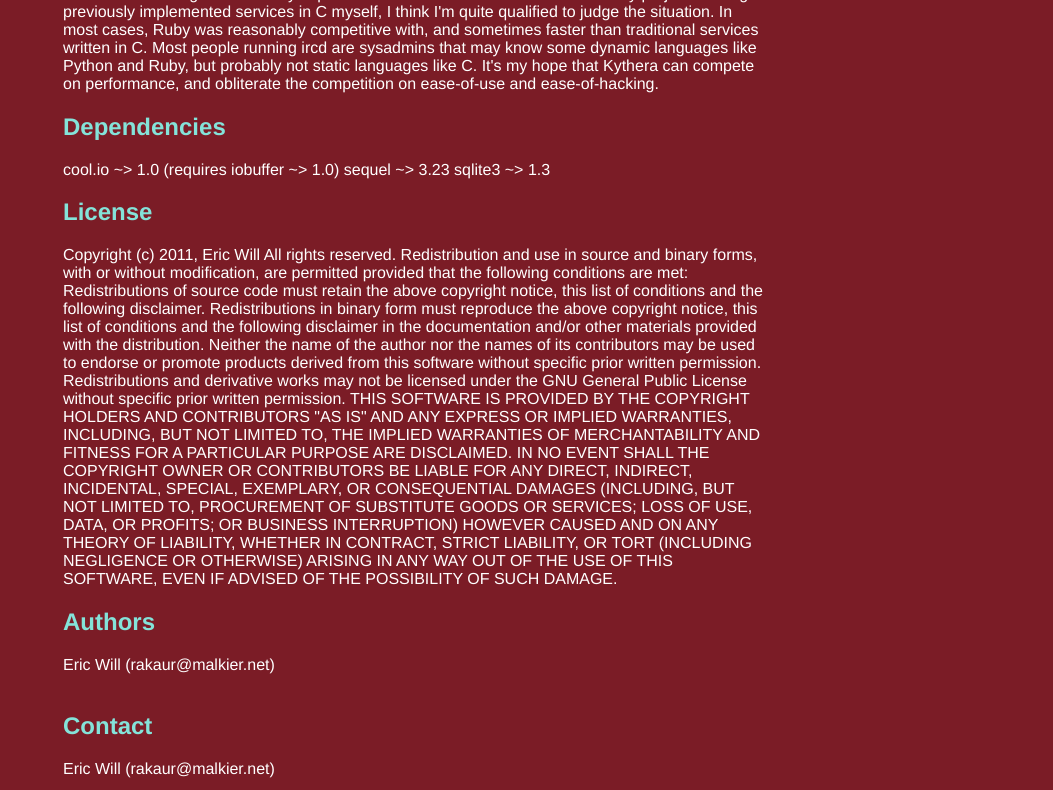
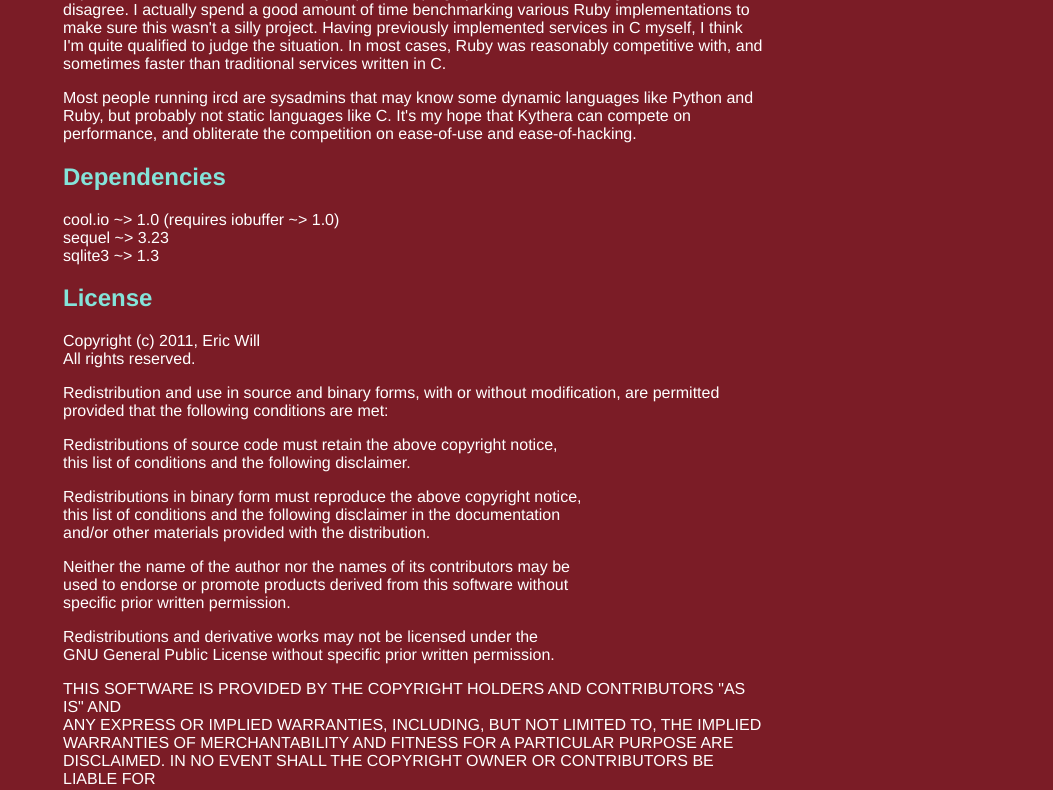
Before and after one commit to sycobuny/kythera, a plain HTML site: page index.html in a window 1280 px wide. Shown: the part 316-1106 px from the top of the page, without its empty margins (227-1280 px from the left). Drawn offline with Linux system fonts and the light colour scheme.

Commit message:
Yay, paragraphs? I'll make this actually pretty later.

```diff
--- a/index.html
+++ b/index.html
@@ -53,54 +53,54 @@
 extremely extensible and is not limited to providing a specific set of
 services such as `NickServ`, `ChanServ` vs. Undernet-style `X`, etc. You can
 configure the service to offer pretty much anything you want. If it's not there,
-you can easily add support for it if you know Ruby.
+you can easily add support for it if you know Ruby.</p>
 
-Ruby also brings us to my next point. Many people have told me that IRC services
+<p>Ruby also brings us to my next point. Many people have told me that IRC services
 must be implemented in C in order to have any hope of keeping up with medium-
 to large-sized networks. I disagree. I actually spend a good amount of time
 benchmarking various Ruby implementations to make sure this wasn't a silly
 project. Having previously implemented services in C myself, I think
 I'm quite qualified to judge the situation. In most cases, Ruby was reasonably
-competitive with, and sometimes faster than traditional services written in C.
+competitive with, and sometimes faster than traditional services written in C.</p>
 
-Most people running ircd are sysadmins that may know some dynamic languages
+<p>Most people running ircd are sysadmins that may know some dynamic languages
 like Python and Ruby, but probably not static languages like C. It's my hope
 that Kythera can compete on performance, and obliterate the competition on
-ease-of-use and ease-of-hacking.
+ease-of-use and ease-of-hacking.</p>
 </p><h2>Dependencies</h2>
-<p> cool.io ~> 1.0 (requires iobuffer ~> 1.0)
- sequel ~> 3.23
+<p> cool.io ~> 1.0 (requires iobuffer ~> 1.0)<br />
+ sequel ~> 3.23<br />
  sqlite3 ~> 1.3</p>
 <h2>License</h2>
-<p>Copyright (c) 2011, Eric Will <rakaur@malkier.net>
-All rights reserved.
+<p>Copyright (c) 2011, Eric Will <rakaur@malkier.net><br />
+All rights reserved.</p>
 
-Redistribution and use in source and binary forms, with or without modification,
-are permitted provided that the following conditions are met:
+<p>Redistribution and use in source and binary forms, with or without modification,
+are permitted provided that the following conditions are met:</p>
 
-      Redistributions of source code must retain the above copyright notice,
-      this list of conditions and the following disclaimer.
+      <p>Redistributions of source code must retain the above copyright notice,<br />
+      this list of conditions and the following disclaimer.</p>
 
-      Redistributions in binary form must reproduce the above copyright notice,
-      this list of conditions and the following disclaimer in the documentation
-      and/or other materials provided with the distribution.
+      <p>Redistributions in binary form must reproduce the above copyright notice,<br />
+      this list of conditions and the following disclaimer in the documentation<br />
+      and/or other materials provided with the distribution.</p>
 
-      Neither the name of the author nor the names of its contributors may be
-      used to endorse or promote products derived from this software without
-      specific prior written permission.
+      <p>Neither the name of the author nor the names of its contributors may be<br />
+      used to endorse or promote products derived from this software without<br />
+      specific prior written permission.</p>
 
-      Redistributions and derivative works may not be licensed under the
-      GNU General Public License without specific prior written permission.
+      <p>Redistributions and derivative works may not be licensed under the<br />
+      GNU General Public License without specific prior written permission.</p>
 
-THIS SOFTWARE IS PROVIDED BY THE COPYRIGHT HOLDERS AND CONTRIBUTORS "AS IS" AND
-ANY EXPRESS OR IMPLIED WARRANTIES, INCLUDING, BUT NOT LIMITED TO, THE IMPLIED
-WARRANTIES OF MERCHANTABILITY AND FITNESS FOR A PARTICULAR PURPOSE ARE
-DISCLAIMED. IN NO EVENT SHALL THE COPYRIGHT OWNER OR CONTRIBUTORS BE LIABLE FOR
-ANY DIRECT, INDIRECT, INCIDENTAL, SPECIAL, EXEMPLARY, OR CONSEQUENTIAL DAMAGES
-(INCLUDING, BUT NOT LIMITED TO, PROCUREMENT OF SUBSTITUTE GOODS OR SERVICES;
-LOSS OF USE, DATA, OR PROFITS; OR BUSINESS INTERRUPTION) HOWEVER CAUSED AND ON
-ANY THEORY OF LIABILITY, WHETHER IN CONTRACT, STRICT LIABILITY, OR TORT
-(INCLUDING NEGLIGENCE OR OTHERWISE) ARISING IN ANY WAY OUT OF THE USE OF THIS
+<p>THIS SOFTWARE IS PROVIDED BY THE COPYRIGHT HOLDERS AND CONTRIBUTORS "AS IS" AND<br />
+ANY EXPRESS OR IMPLIED WARRANTIES, INCLUDING, BUT NOT LIMITED TO, THE IMPLIED<br />
+WARRANTIES OF MERCHANTABILITY AND FITNESS FOR A PARTICULAR PURPOSE ARE<br />
+DISCLAIMED. IN NO EVENT SHALL THE COPYRIGHT OWNER OR CONTRIBUTORS BE LIABLE FOR<br />
+ANY DIRECT, INDIRECT, INCIDENTAL, SPECIAL, EXEMPLARY, OR CONSEQUENTIAL DAMAGES<br />
+(INCLUDING, BUT NOT LIMITED TO, PROCUREMENT OF SUBSTITUTE GOODS OR SERVICES;<br />
+LOSS OF USE, DATA, OR PROFITS; OR BUSINESS INTERRUPTION) HOWEVER CAUSED AND ON<br />
+ANY THEORY OF LIABILITY, WHETHER IN CONTRACT, STRICT LIABILITY, OR TORT<br />
+(INCLUDING NEGLIGENCE OR OTHERWISE) ARISING IN ANY WAY OUT OF THE USE OF THIS<br />
 SOFTWARE, EVEN IF ADVISED OF THE POSSIBILITY OF SUCH DAMAGE.
 </p>
 <h2>Authors</h2>
```
Also changed, not shown: 1 other file.
